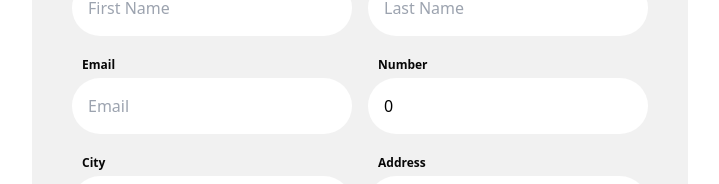
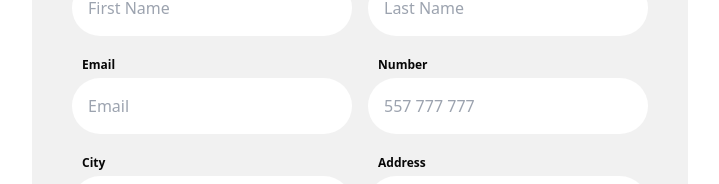
Before and after one commit to LukaKoridze13/shipper, a React (Vite) app: page /signup in a window 1280 px wide. Shown: the part 181-365 px from the top of the page, without its empty margins (280-999 px from the left). Built offline with nearby package versions, Linux system fonts and the light colour scheme.

Commit message:
style:work with signup markup

```diff
--- a/src/pages/SignUp/SignUp.tsx
+++ b/src/pages/SignUp/SignUp.tsx
@@ -13,7 +13,7 @@ const SignUp = () => {
     email: yup.string().required("required"),
     firstName: yup.string().required("required"),
     lastName: yup.string().required("required"),
-    number: yup.number().required("required"),
+    number: yup.string().required("required"),
     city: yup.string().required("required"),
     address: yup.string().required("required"),
     password: yup.string().required("required"),
@@ -33,7 +33,7 @@ const SignUp = () => {
       firstName: "",
       lastName: "",
       email: "",
-      number: 0,
+      number: "",
       city: "",
       address: "",
       password: "",
@@ -55,30 +55,36 @@ const SignUp = () => {
               <div className="flex flex-col gap-1 w-1/2">
                 <label className="label">First Name</label>
                 <input {...register("firstName")} type="text" placeholder="First Name" className="input" />
+                {errors.firstName && <span className="error">{errors.firstName.message} </span>}
               </div>
               <div className="flex flex-col gap-1 w-1/2">
                 <label className="label">Last Name</label>
                 <input {...register("lastName")} type="text" placeholder="Last Name" className="input" />
+                {errors.lastName && <span className="error">{errors.lastName.message} </span>}
               </div>
             </div>
             <div className="flex gap-4">
               <div className="flex flex-col gap-1 w-1/2">
                 <label className="label">Email</label>
                 <input {...register("email")} type="email" placeholder="Email" className="input" />
+                {errors.email && <span className="error">{errors.email.message} </span>}
               </div>
               <div className="flex flex-col gap-1 w-1/2">
                 <label className="label">Number</label>
-                <input {...register("number")} type="number" placeholder="557 777 777" className="input" />
+                <input {...register("number")} type="text" placeholder="557 777 777" className="input" />
+                {errors.number && <span className="error">{errors.number.message} </span>}
               </div>
             </div>
             <div className="flex gap-4">
               <div className="flex flex-col gap-1 w-1/2">
                 <label className="label">City</label>
                 <input {...register("city")} type="text" placeholder="Email" className="input" />
+                {errors.city && <span className="error">{errors.city.message} </span>}
               </div>
               <div className="flex flex-col gap-1 w-1/2">
                 <label className="label">Address</label>
                 <input {...register("address")} type="text" placeholder="Address" className="input" />
+                {errors.address && <span className="error">{errors.address.message} </span>}
               </div>
             </div>
             <div className="relative flex flex-col gap-1">
@@ -99,7 +105,7 @@ const SignUp = () => {
                   {showPassword ? <img src={iconInvisible} alt="invisible" /> : <img src={iconVisible} alt="visible" />}
                 </button>
               </div>
-              {errors.password && <span className="error">{errors.password.message} </span>}
+              {errors.confirmPassword && <span className="error">{errors.confirmPassword.message} </span>}
             </div>
             <div className="self-start flex gap-2 items-center justify-center">
               <input type="checkbox" />
```
